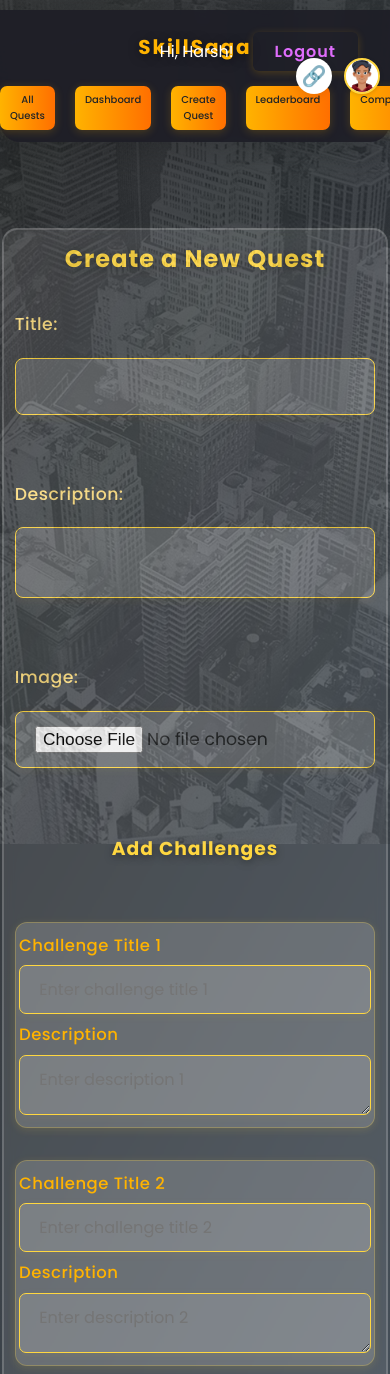
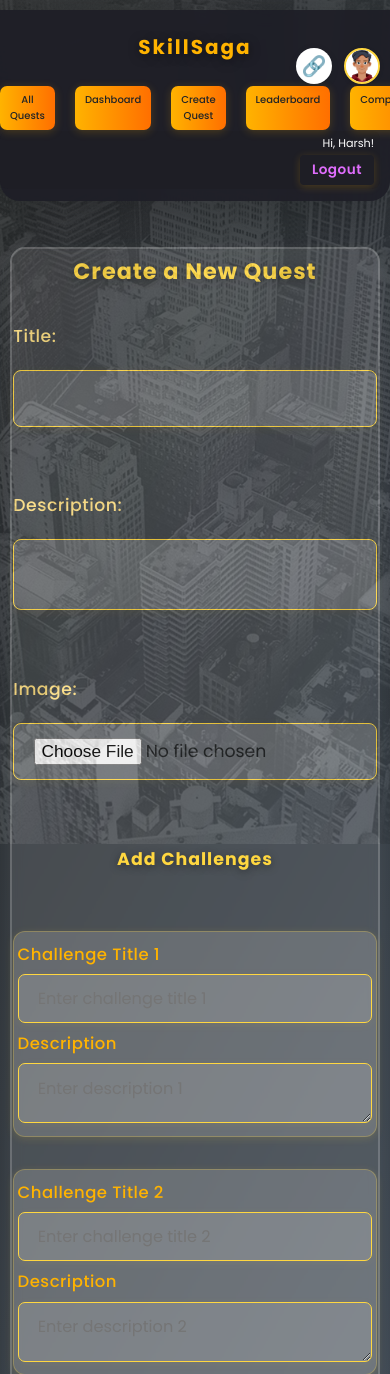
Before and after one commit to CodeWithHarsh2/Final-Project, a Django app: page /create/ in a window 390 px wide; the page is wider, and only the part inside the window is pictured. Shown: the top 1374 px of that part. Run offline with Django 4.2, Linux system fonts and the light colour scheme; a user stored in the database is signed in; data comes from the database, SQL or seed files in the repository; some libraries are stand-ins or nearby versions.

Commit message:
Add files

```diff
--- a/quests/static/quests/styles.css
+++ b/quests/static/quests/styles.css
@@ -1459,14 +1459,14 @@ button#share-btn:hover .container {
 
 @media (max-width: 600px) {
   .navbar-profile-icon {
-    top: 58px !important;  /* Move it down to avoid header overlap */
+    top: 48px !important;  /* Move it down to avoid header overlap */
     right: 10px !important;
     width: 36px !important;
     height: 36px !important;
     z-index: 1200;
   }
   button#share-btn {
-    top: 58px !important;   /* Align with profile icon */
+    top: 48px !important;   /* Align with profile icon */
     right: 58px !important; /* Place to the left of profile icon */
     width: 36px !important;
     height: 36px !important;
@@ -1488,3 +1488,59 @@ button#share-btn:hover .container {
     line-height: 36px;
   }
 }
+
+@media (max-width: 600px) {
+  .user-info {
+    position: static !important;   /* Remove absolute positioning */
+    display: flex;
+    flex-direction: column;
+    align-items: flex-end;
+    gap: 0.2rem;
+    font-size: 0.7rem;
+    margin-top: 0.5px;
+    margin-right: 10px;
+    background: rgba(30,30,38,0.94); /* Optional: for readability */
+    padding: 4px 6px;
+    border-radius: 8px;
+    z-index: 1101;
+  }
+}
+
+@media (max-width: 600px) {
+  .logout-btn {
+    padding: 5px 12px !important;
+    font-size: 0.85rem !important;
+    margin-left: 5px !important;
+    min-width: 60px !important;
+    border-radius: 4px !important;
+    letter-spacing: 0.5px !important;
+  }
+}
+
+@media (max-width: 600px) {
+  .main-container {
+    width: 100%;
+    max-width: 100vw;
+    padding: 0;
+    margin: 0 auto;
+    display: flex;
+    flex-direction: column;
+    align-items: center;
+  }
+  .quest-card {
+    width: 100%;
+    max-width: 350px;   /* Limit width for a "card" look */
+    min-width: 0;
+    margin: 3.5rem auto 1rem auto;
+    padding: 0.7rem 0.6rem;
+    font-size: 0.97rem;
+    box-sizing: border-box;
+  }
+}
+@media (max-width: 400px) {
+  .quest-card {
+    max-width: 95vw;    /* For very small screens, use almost full width */
+    padding: 0.4rem 0.1rem;
+    font-size: 0.93rem;
+  }
+}
```
